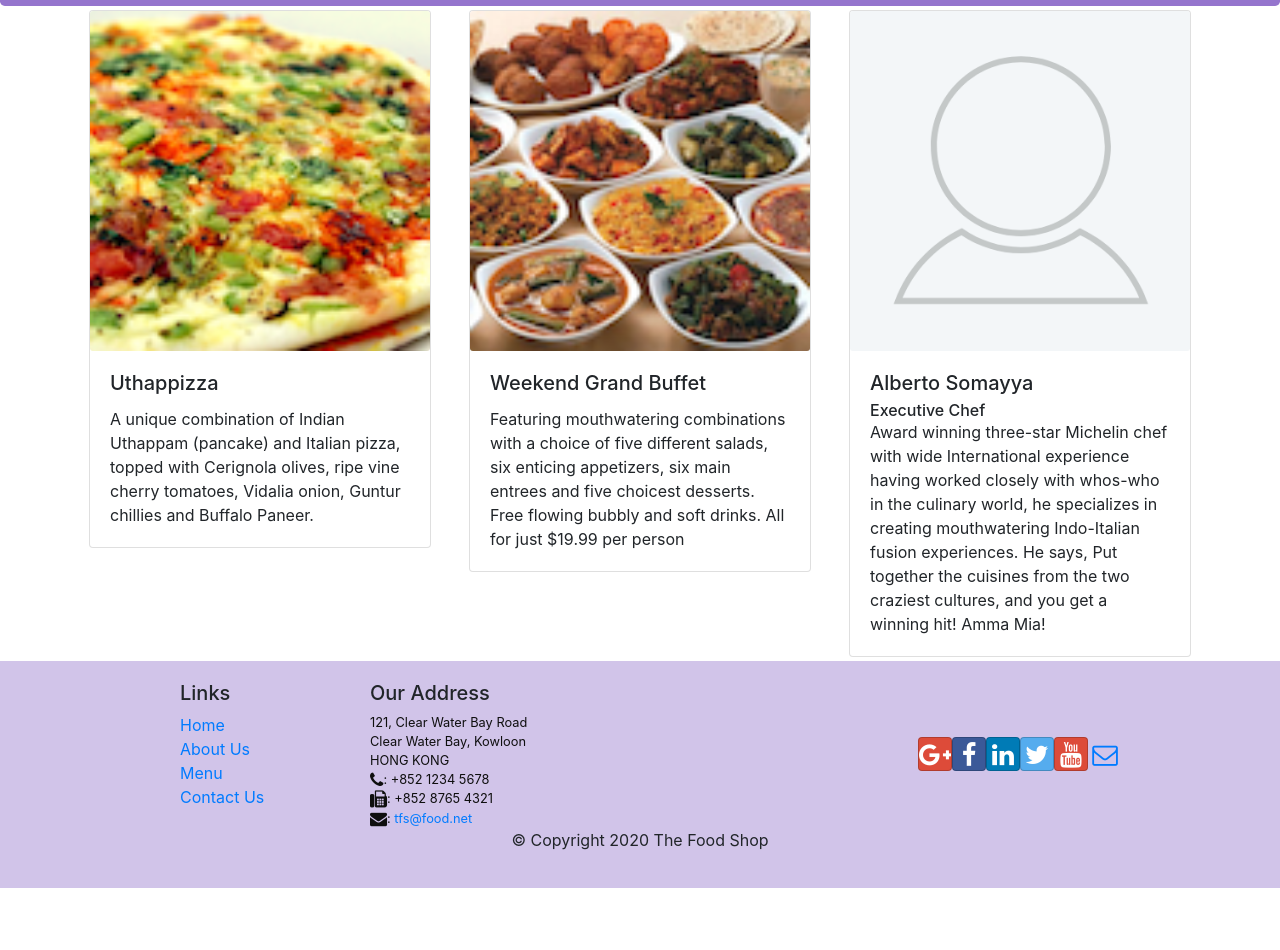
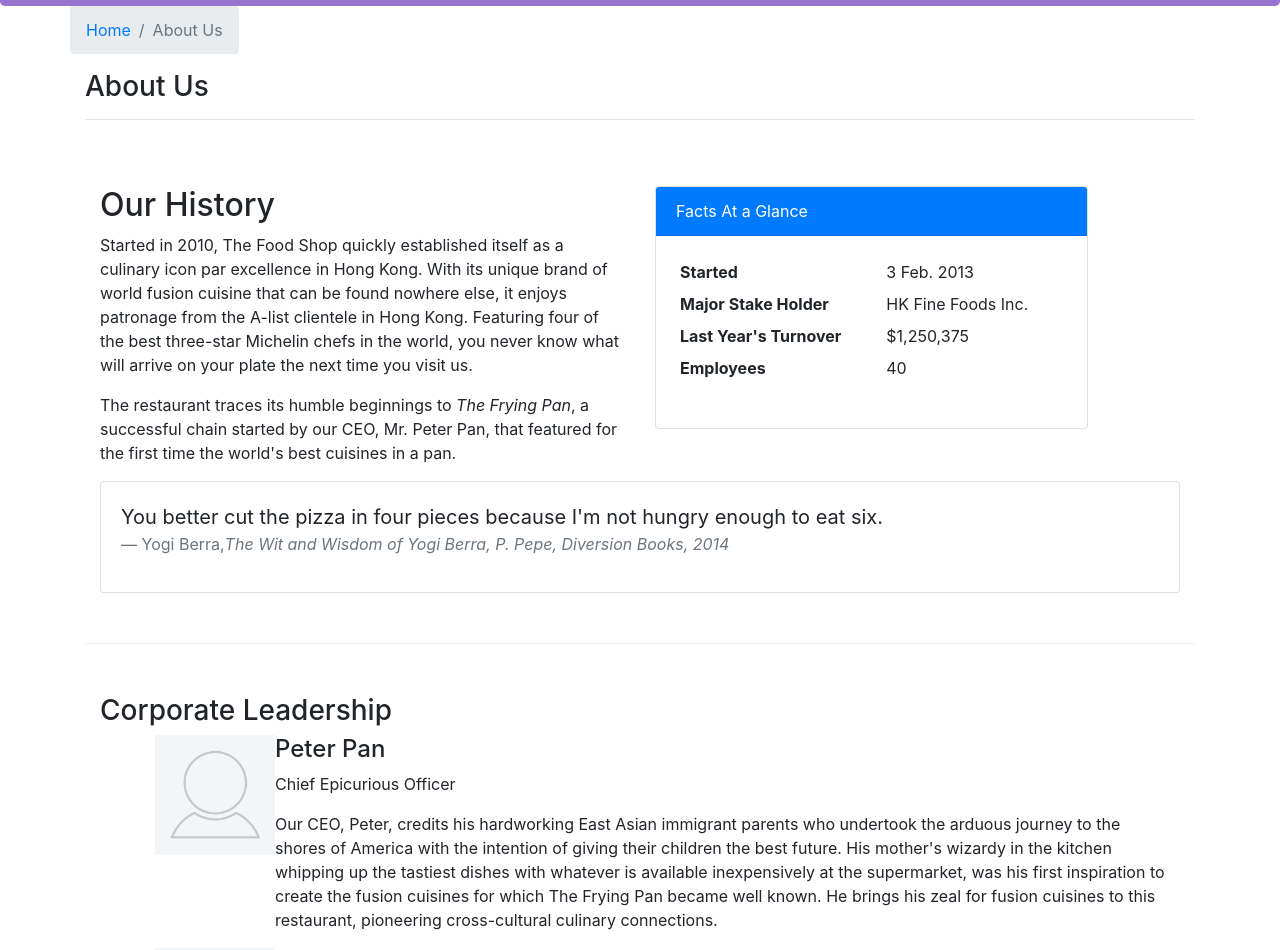
Before and after one commit to SohelRaja/The-Food-Shop, a React (Create React App) app: page /aboutus in a window 1280 px wide. Before the commit this address led to /home. Shown: the part 336-1286 px from the top of the page. Before the commit the page ends 1224 px from the top, so only its background shows below. Built offline with nearby package versions, Linux system fonts and the light colour scheme.

Commit message:
Aboutus component added

```diff
--- a/src/App.css
+++ b/src/App.css
@@ -31,3 +31,8 @@ address{
 .navbar-dark {
     background-color: #512DA8;
 }
+
+.media-image{
+    height: 120px;
+    width: 120px;
+}
--- /dev/null
+++ b/src/components/AboutComponent.js
@@ -0,0 +1,94 @@
+import React from 'react';
+import { Breadcrumb, BreadcrumbItem, Card, CardBody, CardHeader, Media } from 'reactstrap';
+import { Link } from 'react-router-dom';
+import './../App.css';
+
+function RenderLeader({leader}){
+    return(
+        <Media>
+            <Media left middle>
+                <Media object src={leader.image} alt={leader.name} className="media-image"/>
+            </Media>
+            <Media body>
+                <Media heading>{leader.name}</Media>
+                <p>{leader.designation}</p>
+                <p>{leader.description}</p>
+            </Media>
+        </Media>
+    );
+}
+
+function About(props) {
+    const leaders = props.leaders.map((leader) => {
+        return (
+            <div key={leader.id} className="col-12">
+                <RenderLeader leader={leader} />
+            </div>
+        );
+    });
+
+    return(
+        <div className="container">
+            <div className="row">
+                <Breadcrumb>
+                    <BreadcrumbItem><Link to="/home">Home</Link></BreadcrumbItem>
+                    <BreadcrumbItem active>About Us</BreadcrumbItem>
+                </Breadcrumb>
+                <div className="col-12">
+                    <h3>About Us</h3>
+                    <hr />
+                </div>
+            </div>
+            <div className="row row-content">
+                <div className="col-12 col-md-6">
+                    <h2>Our History</h2>
+                    <p>Started in 2010, The Food Shop quickly established itself as a culinary icon par excellence in Hong Kong. With its unique brand of world fusion cuisine that can be found nowhere else, it enjoys patronage from the A-list clientele in Hong Kong.  Featuring four of the best three-star Michelin chefs in the world, you never know what will arrive on your plate the next time you visit us.</p>
+                    <p>The restaurant traces its humble beginnings to <em>The Frying Pan</em>, a successful chain started by our CEO, Mr. Peter Pan, that featured for the first time the world's best cuisines in a pan.</p>
+                </div>
+                <div className="col-12 col-md-5">
+                    <Card>
+                        <CardHeader className="bg-primary text-white">Facts At a Glance</CardHeader>
+                        <CardBody>
+                            <dl className="row p-1">
+                                <dt className="col-6">Started</dt>
+                                <dd className="col-6">3 Feb. 2013</dd>
+                                <dt className="col-6">Major Stake Holder</dt>
+                                <dd className="col-6">HK Fine Foods Inc.</dd>
+                                <dt className="col-6">Last Year's Turnover</dt>
+                                <dd className="col-6">$1,250,375</dd>
+                                <dt className="col-6">Employees</dt>
+                                <dd className="col-6">40</dd>
+                            </dl>
+                        </CardBody>
+                    </Card>
+                </div>
+                <div className="col-12">
+                    <Card>
+                        <CardBody className="bg-faded">
+                            <blockquote className="blockquote">
+                                <p className="mb-0">You better cut the pizza in four pieces because
+                                    I'm not hungry enough to eat six.</p>
+                                <footer className="blockquote-footer">Yogi Berra,
+                                <cite title="Source Title">The Wit and Wisdom of Yogi Berra,
+                                    P. Pepe, Diversion Books, 2014</cite>
+                                </footer>
+                            </blockquote>
+                        </CardBody>
+                    </Card>
+                </div>
+            </div>
+            <div className="row row-content">
+                <div className="col-12">
+                    <h3>Corporate Leadership</h3>
+                </div>
+                <div className="col-12">
+                    <Media list>
+                        {leaders}
+                    </Media>
+                </div>
+            </div>
+        </div>
+    );
+}
+
+export default About;
--- a/src/components/MainComponent.js
+++ b/src/components/MainComponent.js
@@ -6,6 +6,7 @@ import './../App.css';
 import Home from './HomeComponent';
 import Header from './HeaderComponent';
 import Footer from './FooterComponent';
+import About from './AboutComponent';
 import Contact from './ContactComponent';
 import DishDetail from './DishdetailComponent';
 import { DISHES } from '../shared/dishes';
@@ -44,7 +45,13 @@ class Main extends Component{
                 />
             );
         };
-
+        const AboutusPage = () => {
+            return(
+                <About
+                    leaders={this.state.leaders}
+                />
+            );
+        }
         return (
         <div>
             <Header />
@@ -52,6 +59,7 @@ class Main extends Component{
                 <Route path='/home' component={HomePage} />
                 <Route exact path='/menu' component={() => <Menu dishes={this.state.dishes} />} />
                 <Route path='/menu/:dishId' component={DishWithId} />
+                <Route path='/aboutus' component={AboutusPage} />
                 <Route path='/contactus' component={Contact} />
                 <Redirect to="/home" />
             </Switch>
--- a/src/components/MenuComponent.js
+++ b/src/components/MenuComponent.js
@@ -4,7 +4,7 @@ import { Link } from 'react-router-dom';
 
 //functional component--->
 ////when we are just rendering the props instead of storing the states, we required the function component
-function RenderMenuItem({dish, onClick}){
+function RenderMenuItem({dish}){
     return(
         <Card>
             <Link to={`/menu/${dish.id}`} >
```
